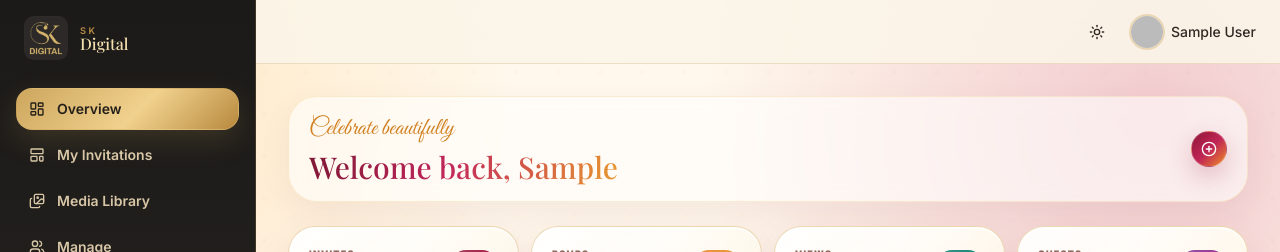
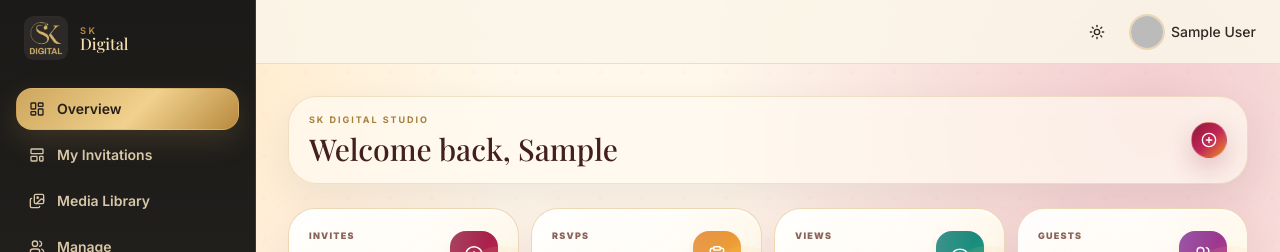
Before and after one commit to mesanjusk/Einvite-, a Next.js app: page /dashboard in a window 1280 px wide. Shown: the top 252 px of the page. Built offline with nearby package versions, Linux system fonts and the light colour scheme; no server answers; the database is empty; sample sign-in values are in the browser's storage.

Commit message:
brand: make dashboard page headers premium

```diff
--- a/src/components/dashboard/page-header.tsx
+++ b/src/components/dashboard/page-header.tsx
@@ -15,10 +15,12 @@ export function PageHeader({
   children?: React.ReactNode;
 }) {
   return (
-    <div className="flex flex-wrap items-center justify-between gap-4 rounded-[1.8rem] border border-[#efc778]/30 bg-white/58 px-5 py-4 shadow-[0_12px_32px_rgba(108,38,56,.07)] backdrop-blur">
+    <div className="royal-panel flex flex-wrap items-center justify-between gap-4 rounded-[1.8rem] border border-[#c8a45e]/28 bg-[#fffaf0]/72 px-5 py-4 shadow-[0_14px_38px_rgba(55,43,28,.08)] backdrop-blur">
       <div className="min-w-0">
-        <div className="mb-1 font-script text-2xl text-[#d17f1f]">Celebrate beautifully</div>
-        <h1 className="font-display wedding-title truncate text-2xl sm:text-3xl">{title}</h1>
+        <div className="mb-1 text-[9px] font-bold tracking-[0.22em] text-[#a67f3f] uppercase">
+          SK Digital Studio
+        </div>
+        <h1 className="font-display royal-title-dark truncate text-2xl sm:text-3xl">{title}</h1>
         {meta && <p className="text-muted-foreground mt-0.5 text-xs">{meta}</p>}
       </div>
       {children && <div className="flex shrink-0 items-center gap-2">{children}</div>}
```
